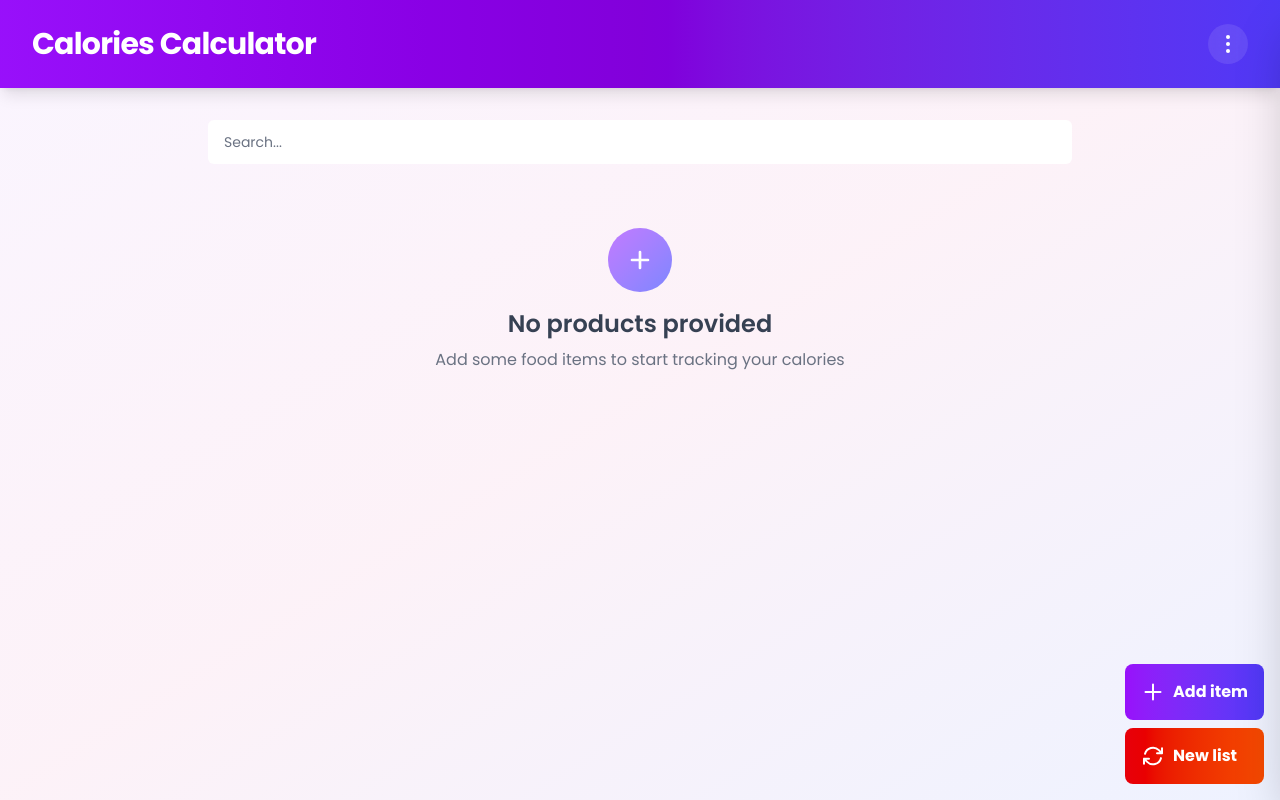
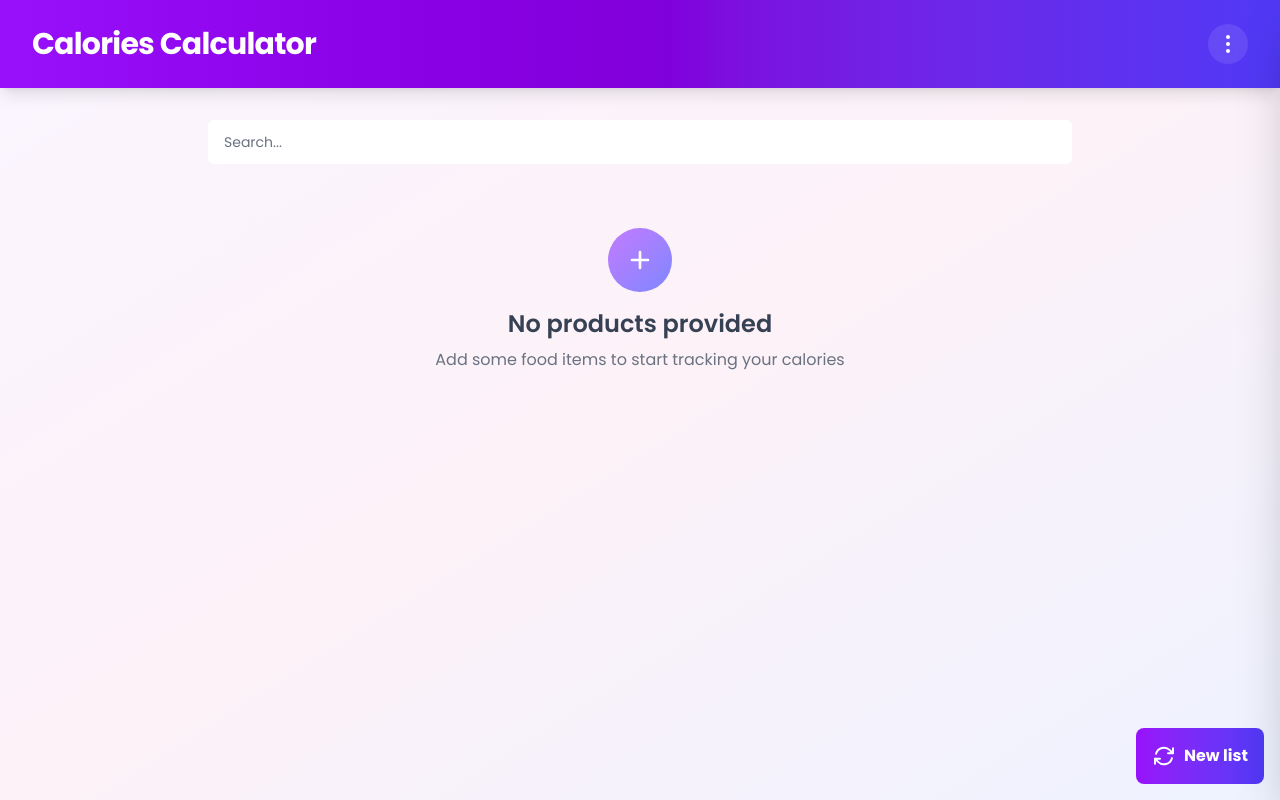
Before and after one commit to Mik-813/local-calories-calculator, a SvelteKit app: page / in a window 1280 px wide. Built offline with nearby package versions, Linux system fonts and the light colour scheme.

Commit message:
refactor: delete add item button

```diff
--- a/src/routes/+page.svelte
+++ b/src/routes/+page.svelte
@@ -111,15 +111,9 @@
   </main>
 
   <div class="fixed right-0 bottom-0 m-4">
-    <div class="flex flex-col gap-2">
-      <button
-        class="flex gap-2 bg-gradient-to-r from-purple-600 to-indigo-600 hover:from-purple-700 hover:to-indigo-700 text-white p-4 rounded-lg font-bold items-center"
-        onclick={addItem}><Plus /> Add item</button
-      >
-      <button
-        class="flex gap-2 bg-gradient-to-r from-red-600 to-orange-600 hover:from-red-700 hover:to-orange-700 text-white p-4 rounded-lg font-bold items-center"
-        onclick={newList}><ArrowPath /> New list</button
-      >
-    </div>
+    <button
+      class="flex gap-2 bg-gradient-to-r from-purple-600 to-indigo-600 hover:from-purple-700 hover:to-indigo-700 text-white p-4 rounded-lg font-bold items-center"
+      onclick={newList}><ArrowPath /> New list</button
+    >
   </div>
 </div>
```
